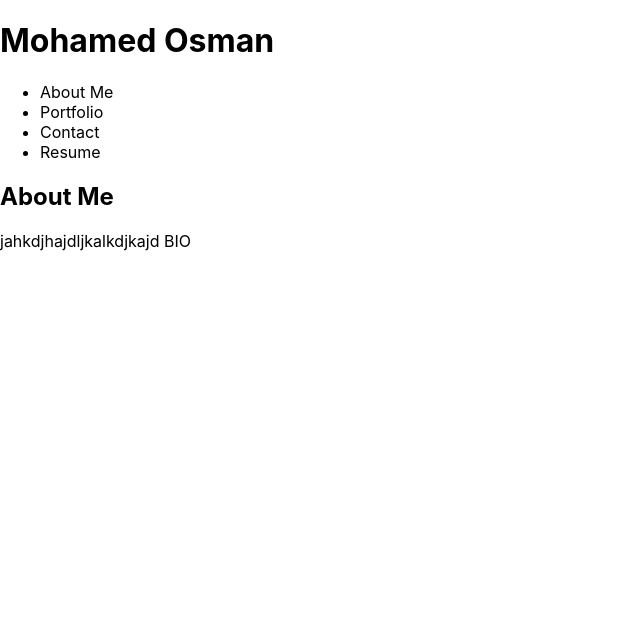
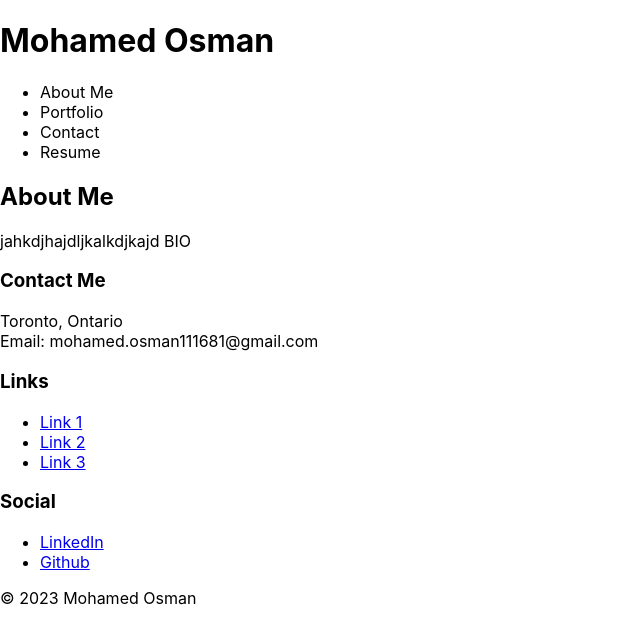
Before and after one commit to Bullspippen/A-React-Powered-Portfolio, a React (Create React App) app in the folder a-react-powered-portfolio/: page / in a window 1280 px wide. Shown: the top 644 px of the page, without its empty margins (0-640 px from the left). Built offline with nearby package versions, Linux system fonts and the light colour scheme; the HTML template or start-up script is replaced by a standard one.

Commit message:
Footer.js file updated  includes three sections: contact information, links, and social media links and at thecurrent year and owner, my name

```diff
--- a/a-react-powered-portfolio/src/components/Footer.js
+++ b/a-react-powered-portfolio/src/components/Footer.js
@@ -1,11 +1,36 @@
-import React from 'react'
+import React from 'react';
 
 const Footer = () => {
   return (
-    <div>
+    <footer>
+      <div className="container mx-auto py-4">
+        <div className="flex flex-wrap justify-between items-center">
+          <div className="w-full md:w-1/3 mb-4 md:mb-0">
+            <h3 className="text-lg font-bold mb-2">Contact Me</h3>
+            <p>Toronto, Ontario<br />Email: mohamed.osman111681@gmail.com</p>
+          </div>
+          <div className="w-full md:w-1/3">
+            <h3 className="text-lg font-bold mb-2">Links</h3>
+            <ul className="list-reset">
+              <li><a href="#">Link 1</a></li>
+              <li><a href="#">Link 2</a></li>
+              <li><a href="#">Link 3</a></li>
+            </ul>
+          </div>
+          <div className="w-full md:w-1/3">
+            <h3 className="text-lg font-bold mb-2">Social</h3>
+            <ul className="list-reset">
+              <li><a href="#">LinkedIn</a></li>
+              <li><a href="#">Github</a></li>
+            </ul>
+          </div>
+        </div>
+        <div className="border-t mt-4 pt-4 text-center">
+          <p>&copy; {new Date().getFullYear()} Mohamed Osman</p>
+        </div>
+      </div>
+    </footer>
+  );
+};
 
-    </div>
-  )
-}
-
-export default Footer
+export default Footer;
```
